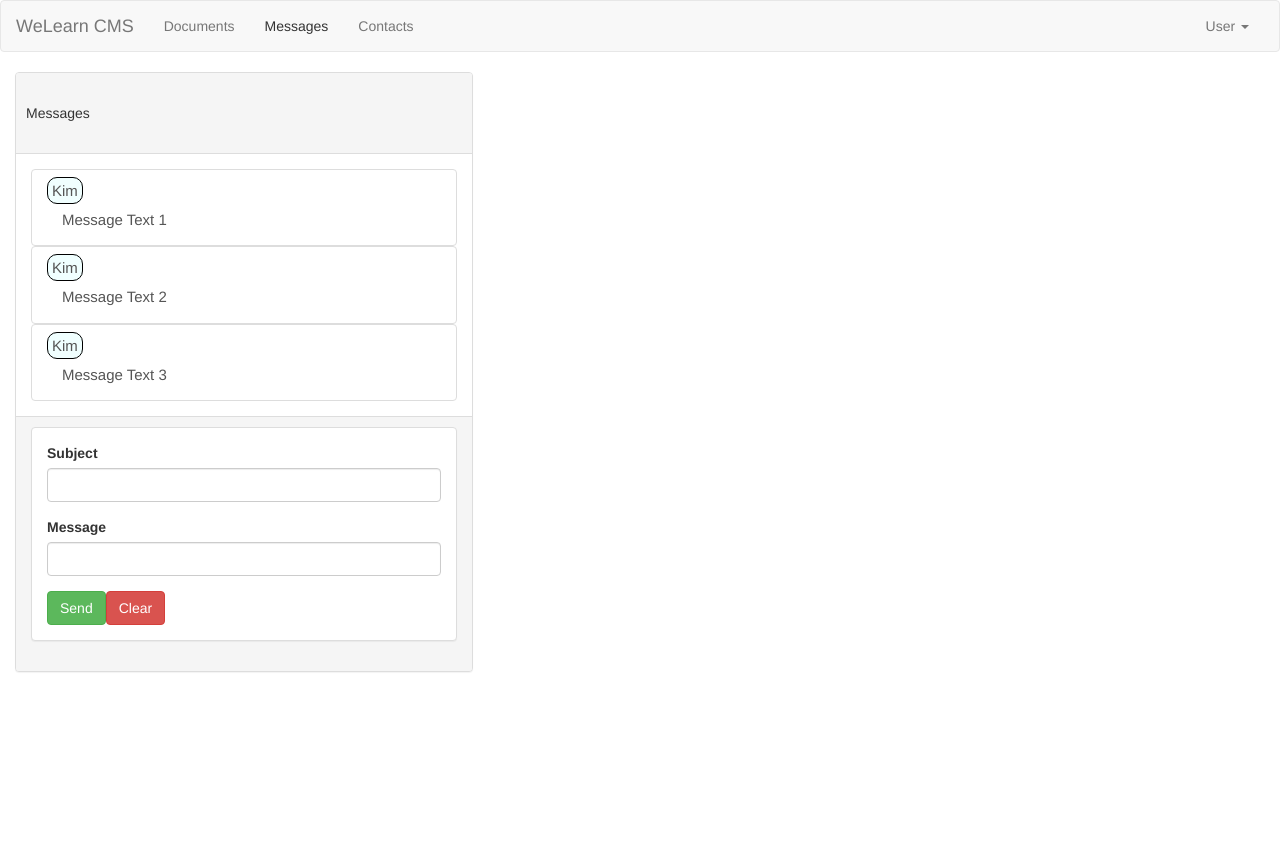
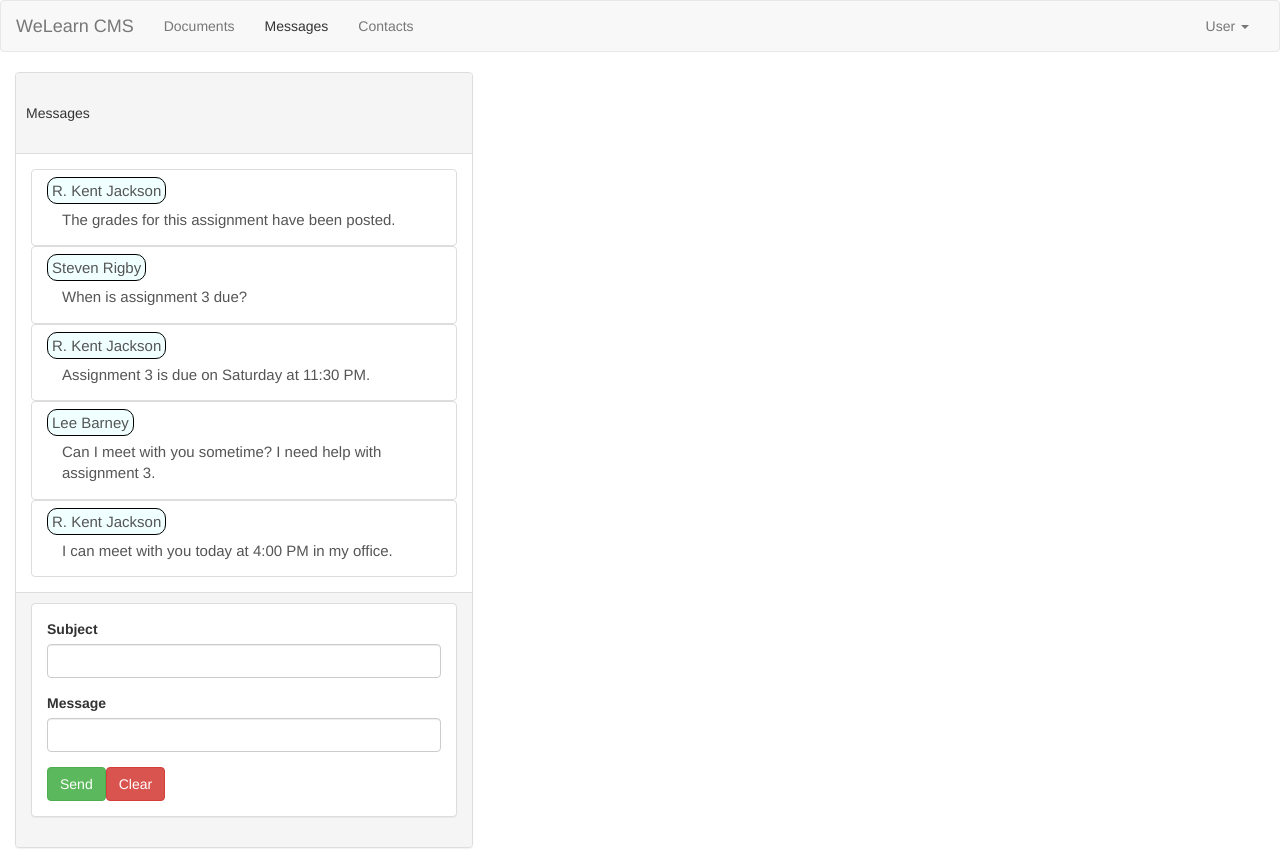
Before and after one commit to trainerkim20/FullStackProjs, an Angular app in the folder cms/: page / in a window 1280 px wide. Both pictures are taken after a click on the link "Messages". Before the commit the page ends 800 px from the top, so only its background shows below. Built offline with nearby package versions, Linux system fonts and the light colour scheme.

Commit message:
Implement the MessageService

```diff
--- a/cms/src/app/messages/message-item/message-item.component.html
+++ b/cms/src/app/messages/message-item/message-item.component.html
@@ -1,6 +1,6 @@
 <a class="list-group-item clearfix">
     <div class=''>
-        <span class='messageHeader'>{{ message?.sender }}</span>
+        <span class='messageHeader'>{{ messageSender }}</span>
         <div class='messageText'>{{ message?.msgText }}</div>
     </div>
 </a>
--- a/cms/src/app/messages/message-item/message-item.component.ts
+++ b/cms/src/app/messages/message-item/message-item.component.ts
@@ -1,18 +1,24 @@
 import { Component, OnInit, Input } from '@angular/core';
 import { Message } from '../message.model';
+import {ContactService} from '../../contacts/contact.service';
+import {Contact} from '../../contacts/contacts.model'
 
 @Component({
   selector: 'cms-message-item',
   templateUrl: './message-item.component.html',
-  styleUrls: ['./message-item.component.css']
+  styleUrls: ['./message-item.component.css'],
 })
 export class MessageItemComponent implements OnInit {
 
   @Input() message: Message;
+  messageSender: string = "";
+  canEdit: boolean = false;
 
-  constructor() { }
+  constructor(private contactService: ContactService) { }
 
-  ngOnInit(): void {
+  ngOnInit() {
+    let contact: Contact = this.contactService.getContact(this.message.sender);
+      this.messageSender = contact.name;
   }
 
 }
--- a/cms/src/app/messages/message-list/message-list.component.ts
+++ b/cms/src/app/messages/message-list/message-list.component.ts
@@ -1,20 +1,24 @@
 import { Component, OnInit } from '@angular/core';
 import { Message } from '../message.model';
+import {MessagesService} from '../messages.service'
+
 @Component({
   selector: 'cms-message-list',
   templateUrl: './message-list.component.html',
   styleUrls: ['./message-list.component.css']
 })
 export class MessageListComponent implements OnInit {
-  messages: Message[] = [
-    new Message('1','Subject 1','Message Text 1','Kim'),
-    new Message('2','Subject 2','Message Text 2','Kim'),
-    new Message('3','Subject 3','Message Text 3','Kim')
-  ];
 
-    constructor() { }
+  messages: Message[] = [];
+  //   new Message('1','Subject 1','Message Text 1','Kim'),
+  //   new Message('2','Subject 2','Message Text 2','Kim'),
+  //   new Message('3','Subject 3','Message Text 3','Kim')
+  // ];
 
-    ngOnInit(): void {
+    constructor(private messService: MessagesService) { }
+
+    ngOnInit() {
+      this.messages = this.messService.getMessages();
     }
 
   onAddMessage(message: Message) {
--- a/cms/src/app/messages/messages.component.ts
+++ b/cms/src/app/messages/messages.component.ts
@@ -3,7 +3,7 @@ import { Component, OnInit } from '@angular/core';
 @Component({
   selector: 'cms-messages',
   templateUrl: './messages.component.html',
-  styleUrls: ['./messages.component.css']
+  styleUrls: ['./messages.component.css'],
 })
 export class MessagesComponent implements OnInit {
 
--- /dev/null
+++ b/cms/src/app/messages/messages.service.ts
@@ -0,0 +1,28 @@
+import { Injectable } from '@angular/core';
+import {Message} from './message.model'
+import {MOCKMESSAGES} from "./MOCKMESSAGES"
+import { Contact } from '../contacts/contacts.model';
+
+@Injectable()
+
+export class MessagesService {
+
+  messages: Message[] = [];
+
+  constructor() {
+    this.messages = MOCKMESSAGES;
+   }
+
+   getMessages() {
+     return this.messages.slice();
+   }
+
+   getMessage(id: string): Message{
+     for(const message of this.messages) {
+       if(message.id === id) {
+         return message;
+       }
+     }
+     return null;
+   }
+}
```
Also changed, not shown: cms/src/app/app.module.ts (+6 -1 lines), 1 other file (tests, documents, lock files or other folders).
